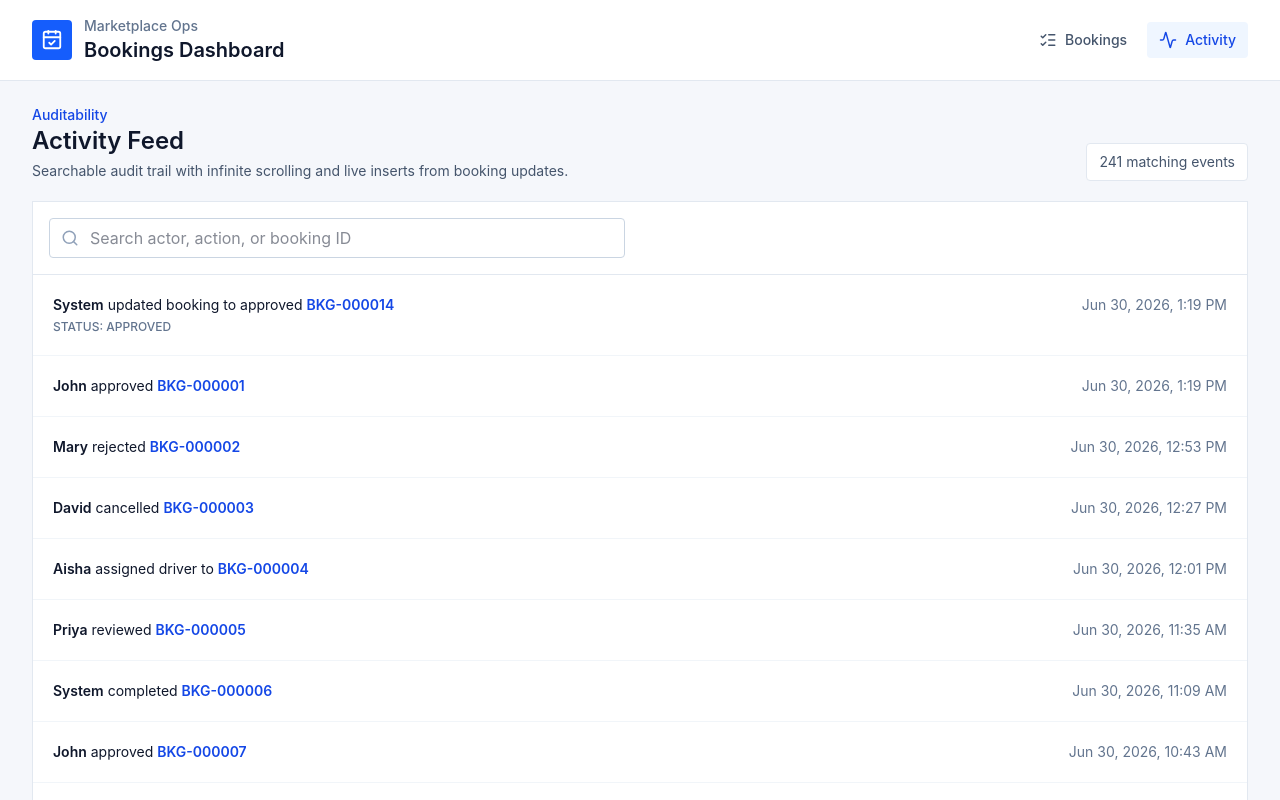
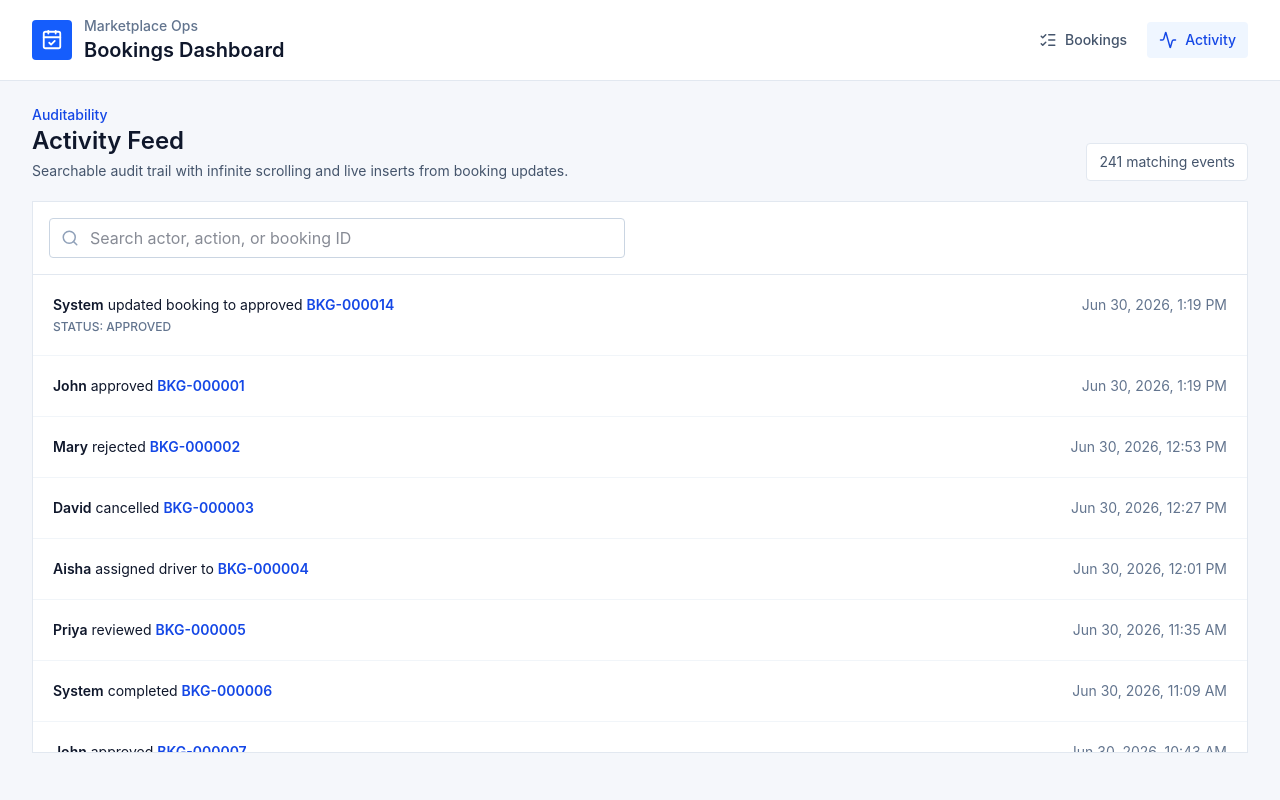
Before and after one commit to Tosho4real/Darg-Frontend-challenge, a React (Vite) app: page /activity in a window 1280 px wide. Shown: the top 800 px of the page. Built offline with nearby package versions, Linux system fonts and the light colour scheme.

Commit message:
Constrain activity feed scrolling

```diff
--- a/src/pages/activity/ActivityPage.tsx
+++ b/src/pages/activity/ActivityPage.tsx
@@ -10,6 +10,7 @@ const dateFormatter = new Intl.DateTimeFormat("en-US", {
 
 export function ActivityPage() {
   const [search, setSearch] = useState("");
+  const feedScrollRef = useRef<HTMLDivElement>(null);
   const loadMoreRef = useRef<HTMLDivElement>(null);
   const activityQuery = useActivityFeed(search);
   const activities = useMemo(
@@ -28,9 +29,11 @@ export function ActivityPage() {
 
   useEffect(() => {
     const target = loadMoreRef.current;
-    if (!target) return;
+    const root = feedScrollRef.current;
+    if (!target || !root) return;
 
-    const observer = new IntersectionObserver((entries) => {
+    const observer = new IntersectionObserver(
+      (entries) => {
         const [entry] = entries;
 
         if (
@@ -40,7 +43,9 @@ export function ActivityPage() {
         ) {
           void activityQuery.fetchNextPage();
         }
-    });
+      },
+      { root, rootMargin: "160px" },
+    );
 
     observer.observe(target);
 
@@ -52,8 +57,11 @@ export function ActivityPage() {
   ]);
 
   return (
-    <section className="space-y-5" aria-labelledby="activity-heading">
-      <div className="flex flex-col gap-3 sm:flex-row sm:items-end sm:justify-between">
+    <section
+      className="flex h-[calc(100vh-9.5rem)] min-h-[520px] flex-col gap-5"
+      aria-labelledby="activity-heading"
+    >
+      <div className="shrink-0 flex flex-col gap-3 sm:flex-row sm:items-end sm:justify-between">
         <div>
           <p className="text-sm font-medium text-blue-700">Auditability</p>
           <h2 id="activity-heading" className="text-2xl font-semibold">
@@ -69,8 +77,8 @@ export function ActivityPage() {
         </div>
       </div>
 
-      <div className="border border-slate-200 bg-white">
-        <div className="border-b border-slate-200 p-4">
+      <div className="flex min-h-0 flex-1 flex-col border border-slate-200 bg-white">
+        <div className="shrink-0 border-b border-slate-200 p-4">
           <label className="relative block max-w-xl">
             <span className="sr-only">Search activity</span>
             <Search
@@ -87,6 +95,11 @@ export function ActivityPage() {
           </label>
         </div>
 
+        <div
+          ref={feedScrollRef}
+          className="min-h-0 flex-1 overflow-y-auto"
+          aria-label="Scrollable activity list"
+        >
           {activityQuery.isLoading ? (
             <ActivitySkeleton />
           ) : (
@@ -96,7 +109,9 @@ export function ActivityPage() {
                   <div className="flex flex-col gap-2 sm:flex-row sm:items-start sm:justify-between">
                     <div>
                       <p className="text-sm text-slate-900">
-                      <span className="font-semibold">{activity.actorName}</span>{" "}
+                        <span className="font-semibold">
+                          {activity.actorName}
+                        </span>{" "}
                         {activity.action}{" "}
                         <Link
                           className="font-semibold text-blue-700 hover:text-blue-900 hover:underline"
@@ -149,6 +164,7 @@ export function ActivityPage() {
               : null}
           </div>
         </div>
+      </div>
     </section>
   );
 }
```
Lines whose indentation alone changed are shown as unchanged.
